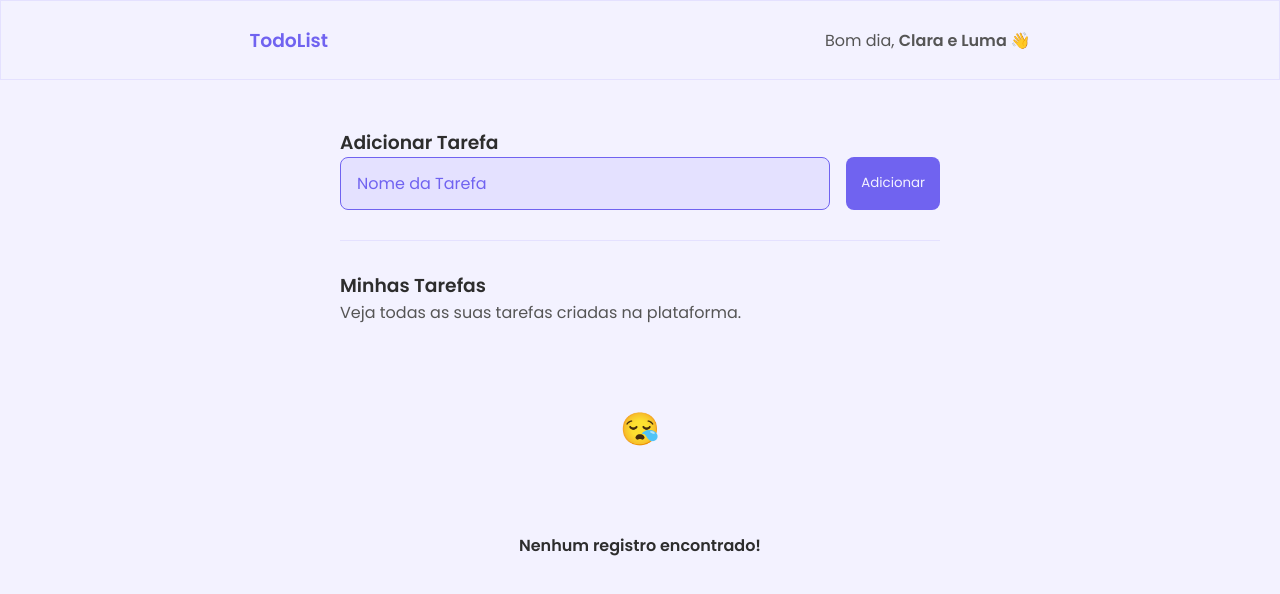
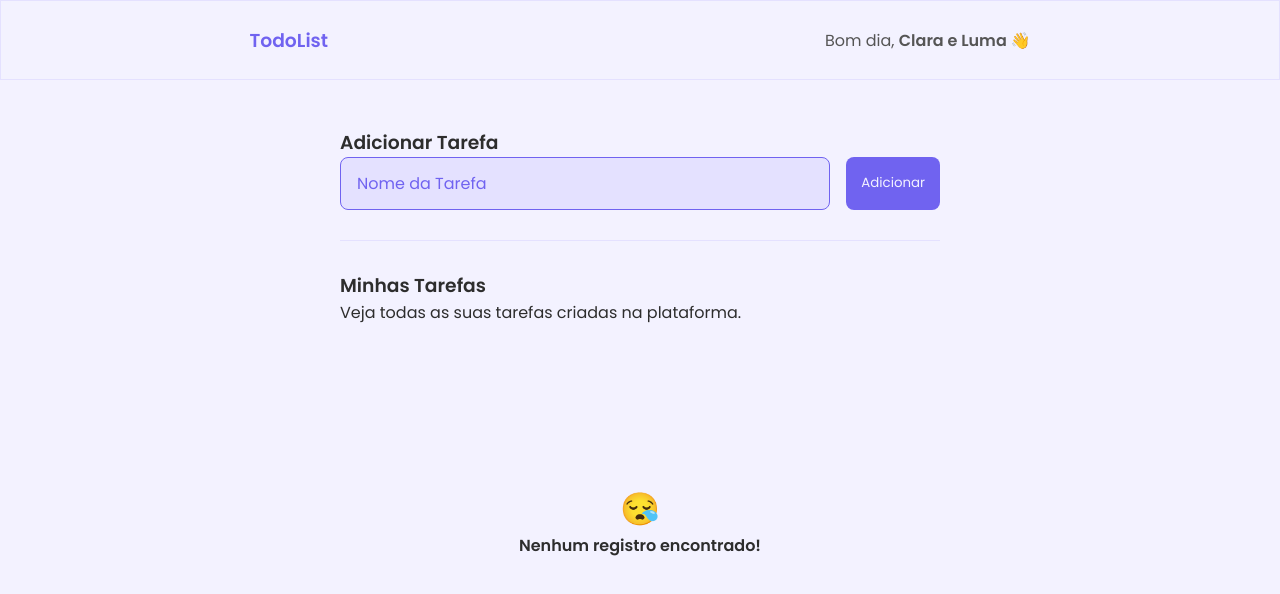
Before and after one commit to szluma/PWEB, a plain HTML site: page Projeto01 - PWEB/index.html in a window 1280 px wide. Drawn offline with Linux system fonts and the light colour scheme.

Commit message:
Add files via upload

```diff
--- a/Projeto01 - PWEB/index.html
+++ b/Projeto01 - PWEB/index.html
@@ -25,7 +25,7 @@
             <h3>Minhas Tarefas</h3>
             <p>Veja todas as suas tarefas criadas na plataforma.</p>
 
-            <div class="C1">
+            <div class="divfim">
                 <h1>😪</h1>
                 <p><b>Nenhum registro encontrado!</b></p>
             </div>
--- a/Projeto01 - PWEB/style.css
+++ b/Projeto01 - PWEB/style.css
@@ -81,23 +81,13 @@ main {
     margin: 30px 0;
 }
 
-.C1 {
-    display: flex;
-    align-items: center;
-    flex-direction: column;
-    margin-top: 5rem;
-}
-
 .alinhar h3 {
     color: #2D2D2D;
 }
 
-.alinhar p {
-    color: #555555;
+.divfim {
+    margin: 10rem;
+    display: flex;
+    flex-direction: column;
+    align-items: center;
 }
-
-.alinhar p:last-child {
-    text-align: center;
-    margin-top: 5rem;
-    color: #2D2D2D;
-}
```
